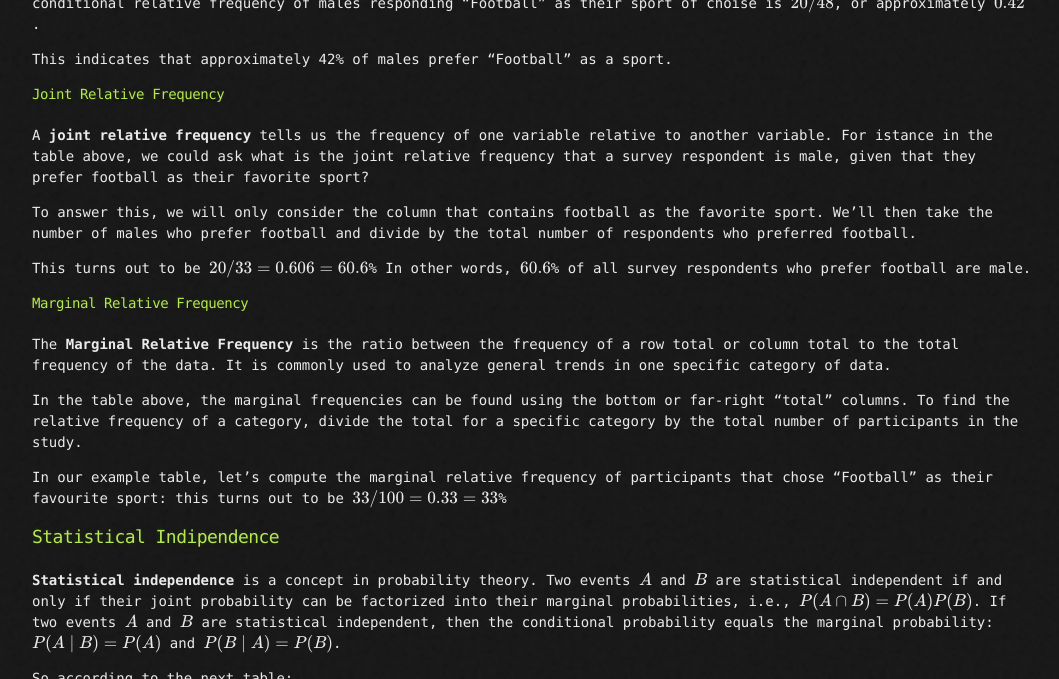
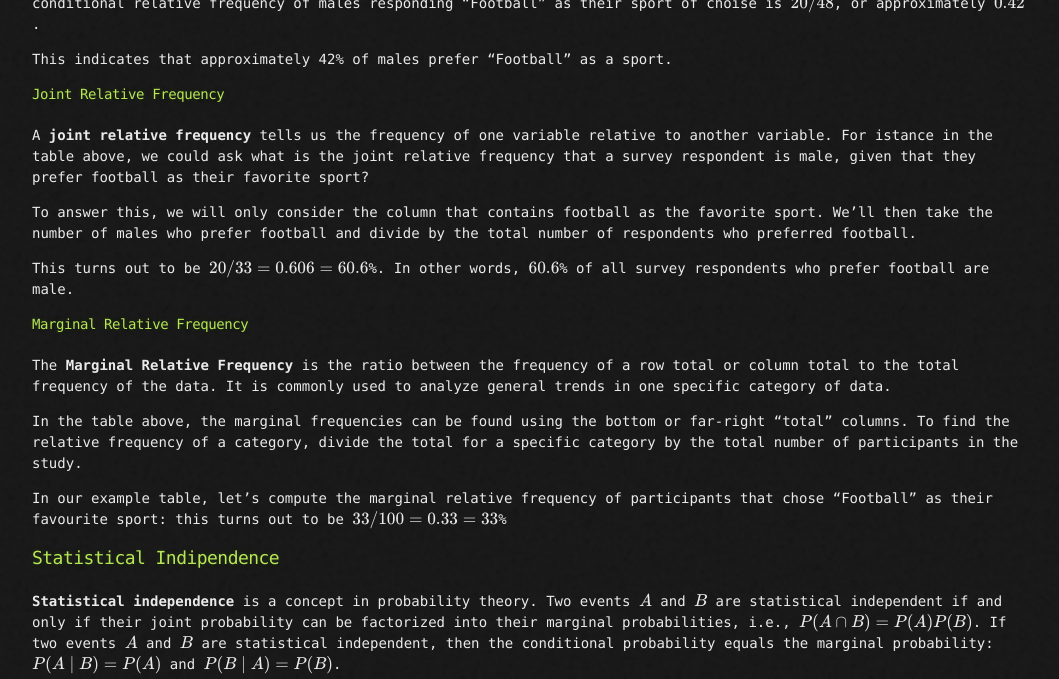
Before and after one commit to Videars/Statistics, a Jekyll site: the page built from Week3/Research.md, in a window 1280 px wide and 900 px high, scrolled down 786 px, cut to the strip 0-679 px from the top of the window. Shown: the whole strip, without its empty margins (108-1167 px from the left). Built offline with Jekyll 4.4.1, drawn with Linux system fonts in a browser that asks for light colours; our own code applies the rules of GitHub Pages for plain Markdown files; formulas are drawn with MathJax 3.

```diff
--- a/Week3/Research.md
+++ b/Week3/Research.md
@@ -35,7 +35,7 @@ A **joint relative frequency** tells us the frequency of one variable relative t
 
 To answer this, we will only consider the column that contains football as the favorite sport. We’ll then take the number of males who prefer football and divide by the total number of respondents who preferred football.
 
-This turns out to be $20/33 = 0.606 = 60.6$%
+This turns out to be $20/33 = 0.606 = 60.6$%.
 In other words, $60.6$% of all survey respondents who prefer football are male.
 
 #### Marginal Relative Frequency
```
